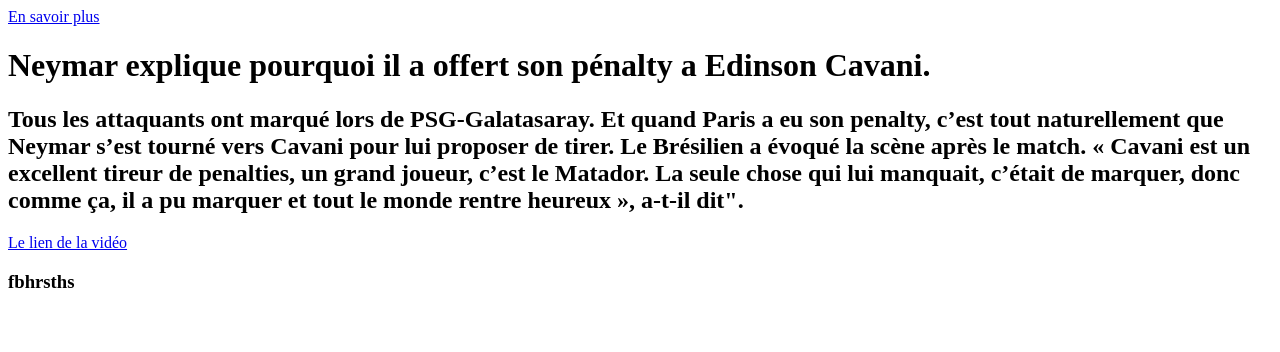
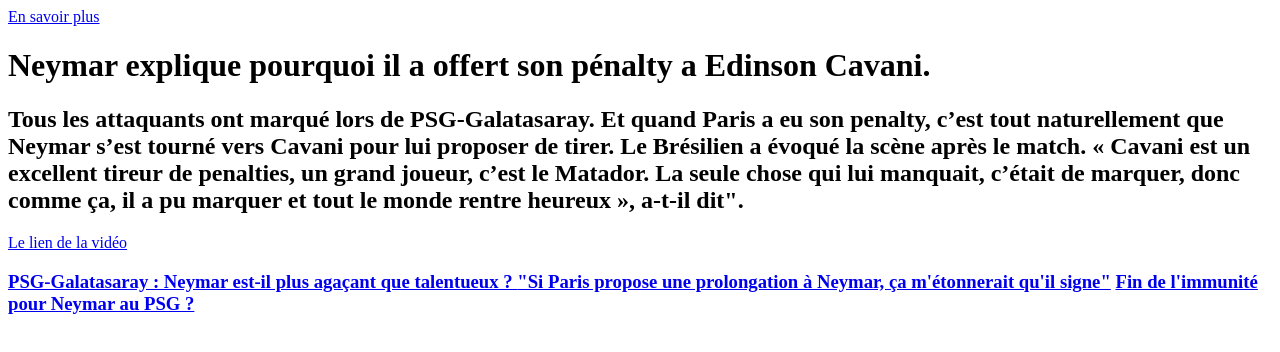
Before and after one commit to andymbombi/js-d9u5eq, a website: page index.html in a window 1280 px wide. Drawn offline with Linux system fonts and the light colour scheme.

Commit message:
2 files modified

```diff
--- a/index.html
+++ b/index.html
@@ -34,7 +34,15 @@
     <div class="toto">
         <div class="image3"></div>
 				<div class="text">
-          <h3>fbhrsths
+          <h3>
+
+      <a class="titre" href="https://www.europe1.fr/sport/psg-galatasaray-neymar-est-il-plus-agacant-que-talentueux-3936534" title="PSG-Galatasaray : Neymar est-il plus agaçant que talentueux ? ">PSG-Galatasaray : Neymar est-il plus agaçant que talentueux ? </a>
+
+      <a class="titre" href="https://www.europe1.fr/sport/si-paris-propose-une-prolongation-a-neymar-ca-metonnerait-quil-signe-estime-isabela-pagliari-3936135" title="&quot;Si Paris propose une prolongation à Neymar, ça m'étonnerait qu'il signe&quot;">"Si Paris propose une prolongation à Neymar, ça m'étonnerait qu'il signe"</a>
+
+<a class="titre" href="https://www.europe1.fr/sport/fin-de-limmunite-pour-neymar-au-psg-3935196" title="Fin de l'immunité pour Neymar au PSG ? ">Fin de l'immunité pour Neymar au PSG ? </a>
+
+
         </div>
 		</div>
 
--- a/style.css
+++ b/style.css
@@ -16,7 +16,7 @@
 .image3{
   width: 25%;
   background-image: url('https://weeplay.media/wp-content/uploads/2019/09/801x410_neymar_paris.jpg');
-  background-size: 100%;
+  background-size: 120%;
   background-repeat: no-repeat;
   margin: 30px;
   height: 250px
```
